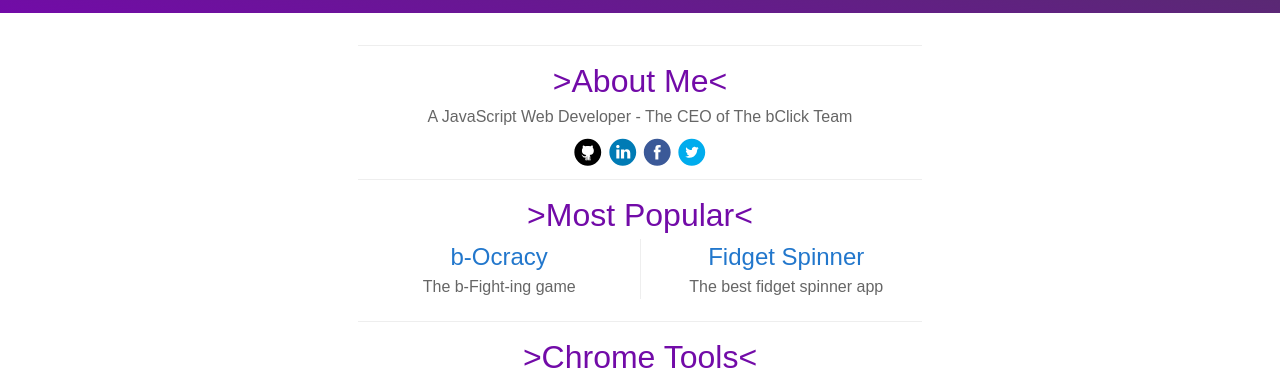
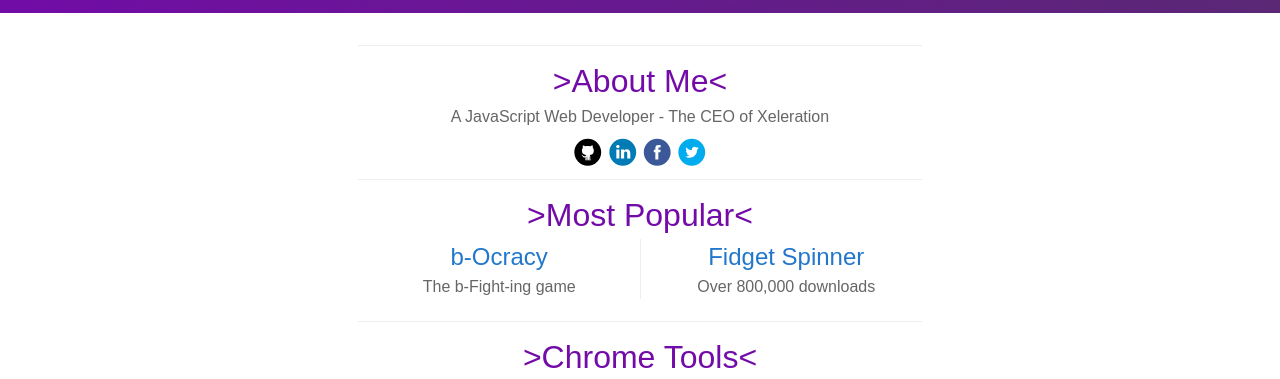
Before and after one commit to cameronsamuels/cameronsamuels.github.io, a Jekyll site: the page built from index.html, in a window 1280 px wide. Shown: the part 219-598 px from the top of the page. Built offline with Jekyll 4.4.1, drawn with Linux system fonts in a browser that asks for light colours.

Commit message:
Updated website
- Updated https links
- Updated bClick link
- Updated fidget description
- Updated meta description
- Updated about me

```diff
--- a/index.html
+++ b/index.html
@@ -4,7 +4,7 @@
 <!DOCTYPE html><html>
 <head>
 	<title>Cameron Samuels</title>
-	<meta content="The CEO and Senior Developer at The bClick Team. The creator of a fidget spinner app with over 600,000 downloads" name=description>
+	<meta content="CEO and Senior Developer at Xeleration. Creator of a fidget spinner app with over 800,000 downloads" name=description>
 	<meta content="width=device-width,initial-scale=1" name=viewport>
 	<link href=style.css rel=stylesheet>
 	<link href=assets/ico/icon.png rel="shortcut icon">
@@ -15,7 +15,7 @@
 	<h1 h>Cameron Samuels</h1>
 	<main>
 		<h1>About Me</h1>
-		<p>A JavaScript Web Developer - The CEO of The bClick Team</p>
+		<p>A JavaScript Web Developer - The CEO of Xeleration</p>
 		<section>
 			<a href=//git.io/vQlve><img alt=GitHub title=GitHub src=/assets/img/gh.svg></a>
 			<a href=//goo.gl/8gxGWh><img alt=Linkedin title=Linkedin src=/assets/img/in.svg></a>
@@ -24,14 +24,14 @@
 		</section>
 		<h1>Most Popular</h1>
 		<div><h2><a href=//bocracy.com>b-Ocracy</a></h2><p>The b-Fight-ing game</p></div>
-		<div><h2><a href=http://hyperurl.co/fidget>Fidget Spinner</a></h2><p>The best fidget spinner app</p></div>
+		<div><h2><a href=http://hyperurl.co/fidget>Fidget Spinner</a></h2><p>Over 800,000 downloads</p></div>
 		<h1>Chrome Tools</h1>
 		<div><h2><a href=//goo.gl/66Kgeg>Googol Mod</a></h2><p>Customize Google's logo</p></div>
 		<div><h2><a href=//goo.gl/SSqtUY>HyperTAB</a></h2><p>Open links in new tabs</p></div>
 		<h2><a href=//goo.gl/M4d2Qn>Sailector</a></h2><p>Select any text</p>
 		<h1>Rubik's Cube</h1>
-		<div><h2><a href=http://ru-cubing.tk>RU Cubing</a></h2><p>A Rubik's cube timer</p></div>
-		<div><h2><a href=http://bnoodle.tk>BNoodle</a></h2><p>A Rubik's cube scrambler</p></div>
+		<div><h2><a href=//ru-cubing.tk>RU Cubing</a></h2><p>A Rubik's cube timer</p></div>
+		<div><h2><a href=//bnoodle.tk>BNoodle</a></h2><p>A Rubik's cube scrambler</p></div>
 		<h1>Board Games</h1>
 		<div><h2><a href=scrabble>Scrabble Sidekick</a></h2><p>Find scrabble values</p></div>
  		<div><h2><a href=dicethrower>Dice Thrower</a></h2><p>A dice roller</p></div>
@@ -45,7 +45,7 @@
 		<div><h2><a href=memerator>Memerator</a></h2><p>A meme generator</p></div>
 		<div><h2><a href=wordmaker>WordMAKER</a></h2><p>Listen to random words</p></div>
 		<h1>Games</h1>
-		<div><h2><a href=//bclick.ml>bClick</a></h2><p>The b-Click-ing game</p></div>
+		<div><h2><a href=//b.xel.company/bclick>bClick</a></h2><p>The b-Click-ing game</p></div>
 		<div><h2><a href=//appsto.re/us/8N3jjb.i>Doodle Dare</a></h2><p>Dare to doodle?</p></div>
 		<h1>Ludum Dare</h1>
 		<div><h2><a href=//goo.gl/8rmBEJ>Delta Cubed</a></h2><p>Type to shapeshift</p></div>
```
